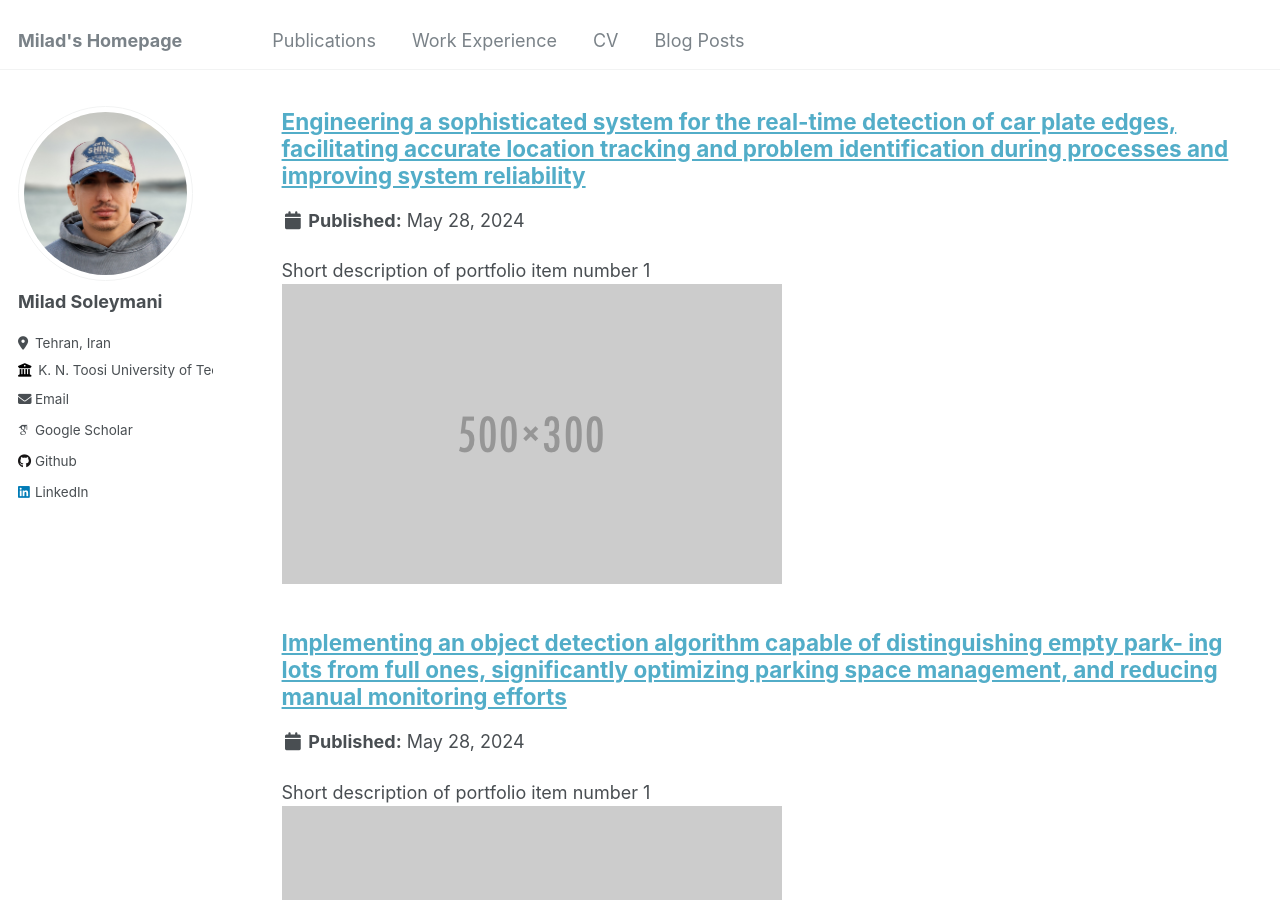
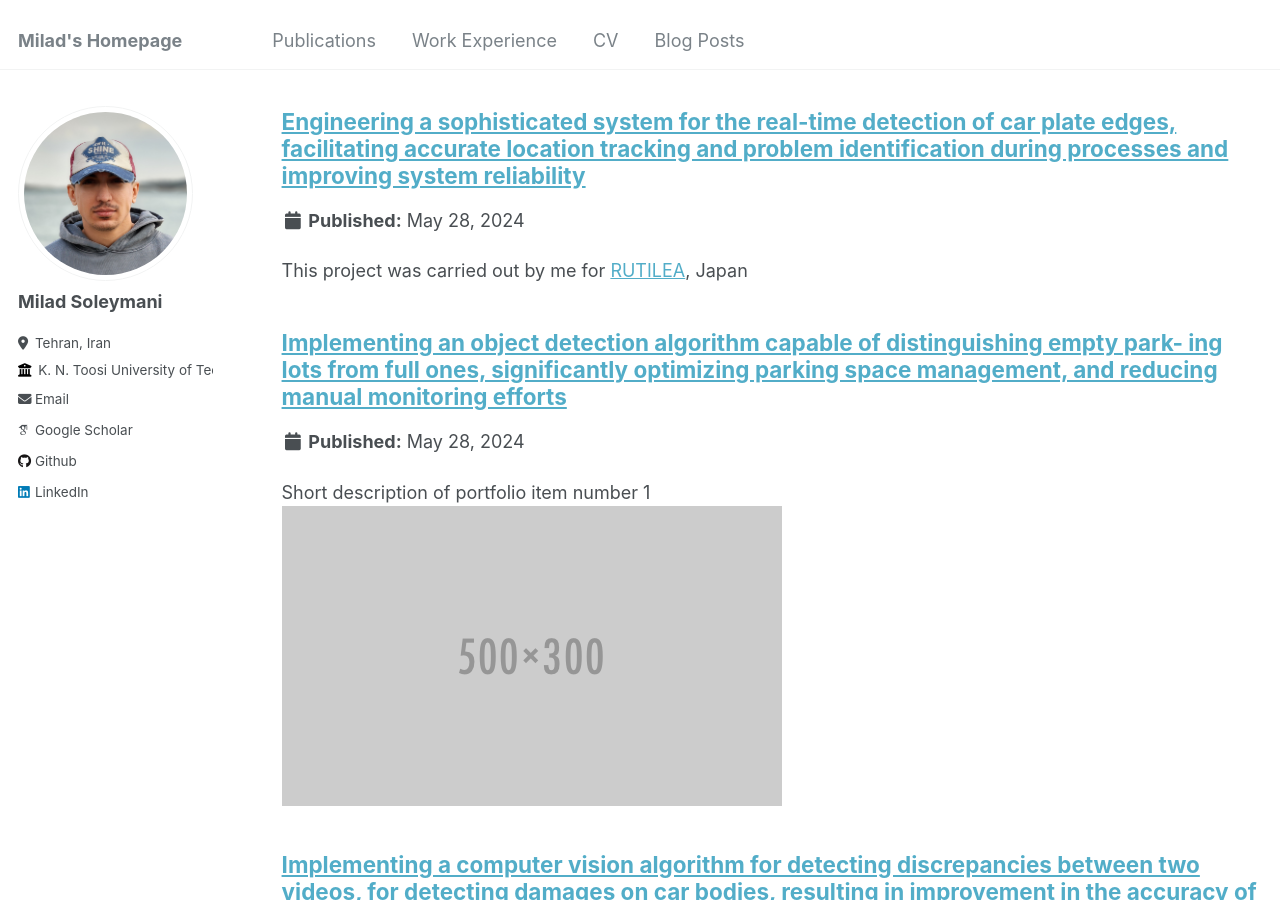
Before and after one commit to MiladSoleymani/Milad-Soleymani, a Jekyll site: the page built from _pages/portfolio.html, in a window 1280 px wide and 900 px high, scrolled down 1178 px. Built offline with Jekyll 4.4.1, drawn with Linux system fonts in a browser that asks for light colours; some web fonts are replaced.

Commit message:
Update portfolio-1 copy 7.md

```diff
--- a/_portfolio/portfolio-1 copy 7.md
+++ b/_portfolio/portfolio-1 copy 7.md
@@ -1,5 +1,5 @@
 ---
 title: "Engineering a sophisticated system for the real-time detection of car plate edges, facilitating accurate location tracking and problem identification during processes and improving system reliability"
-excerpt: "Short description of portfolio item number 1<br/><img src='/images/500x300.png'>"
+excerpt: "This project was carried out by me for [RUTILEA](https://rutilea.com/en/rutilea/), Japan"
 collection: portfolio
 ---
```
